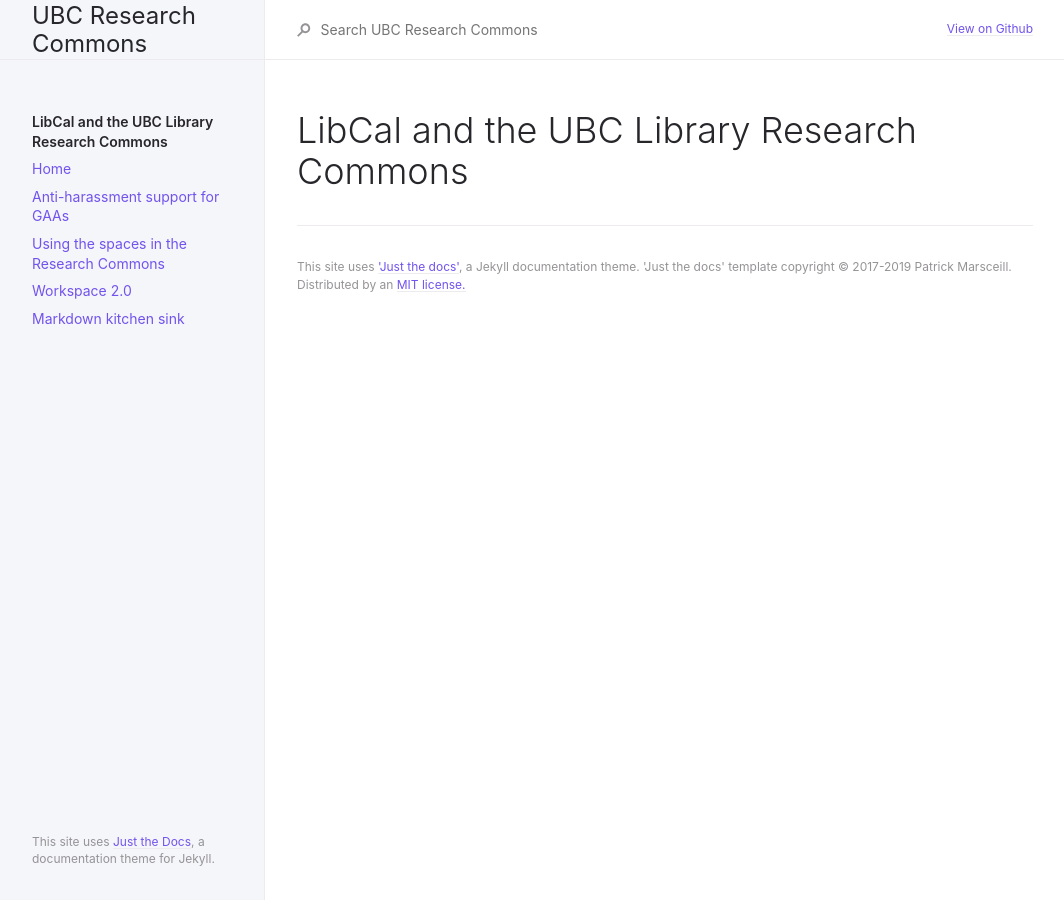
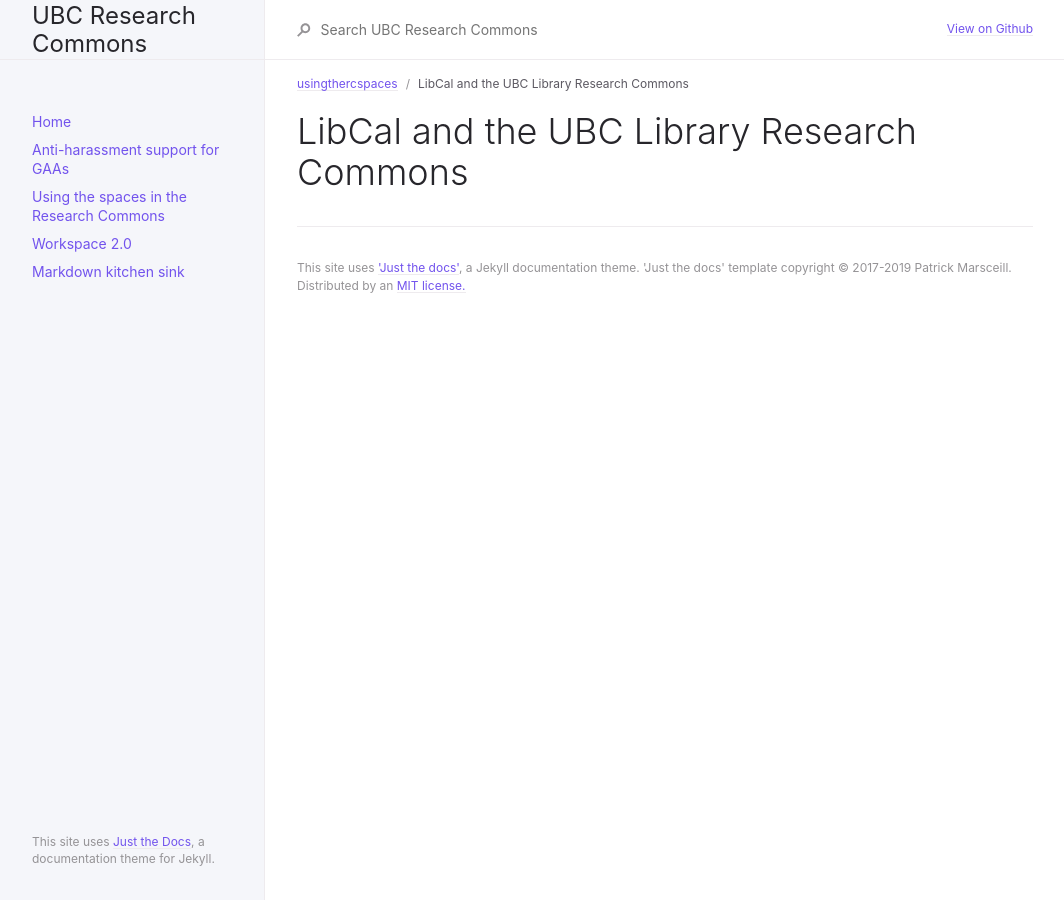
Before and after one commit to sarahblay/rc-docs, a Jekyll site: the page built from docs/usingthercspaces/libcal.md, in a window 1280 px wide. Shown: the whole page, without its empty margins (107-1171 px from the left). Built offline with Jekyll 4.4.1, drawn with Linux system fonts in a browser that asks for light colours; our own code applies the rules of GitHub Pages for plain Markdown files; part of the change alters nothing that is shown.

Commit message:
Update libcal.md

```diff
--- a/docs/usingthercspaces/libcal.md
+++ b/docs/usingthercspaces/libcal.md
@@ -1 +1,7 @@
+---
+layout: default
+title: LibCal and the UBC Library Research Commons
+parent: usingthercspaces
+nav_order: 1
+---
 # LibCal and the UBC Library Research Commons
```
